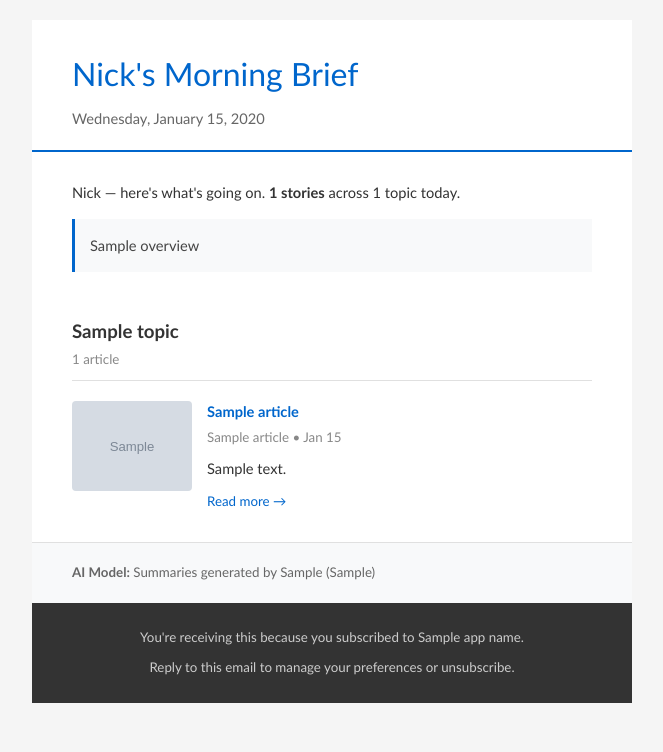
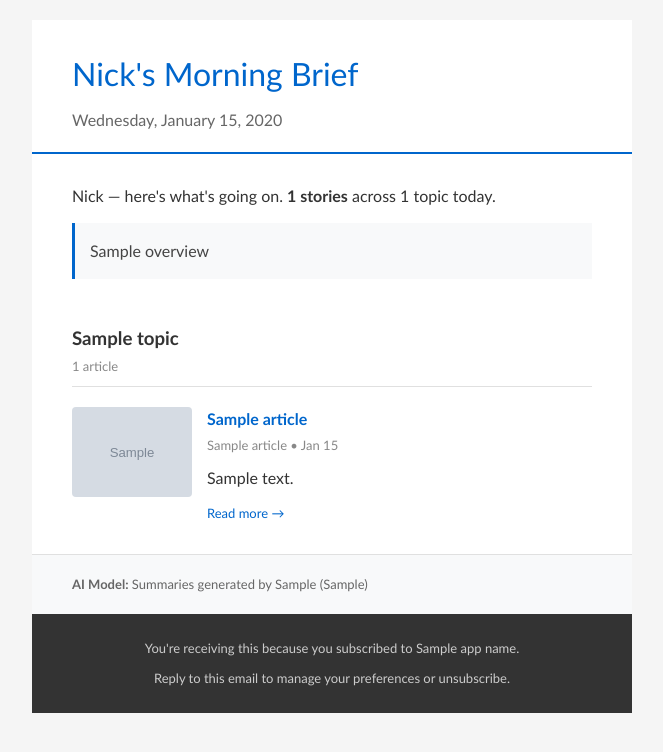
Before and after one commit to norangio/email-reports, a Python web app: template src/templates/digest_email.html in a window 1280 px wide. Shown: the top 752 px of the page, without its empty margins (308-971 px from the left). Run offline with Jinja, Linux system fonts and the light colour scheme; the template is opened without the code that fills it: most values are stand-ins (such as "Sample title", 1, 10 or a date in 2020); grey boxes marked "Sample" are stand-in pictures.

Commit message:
fix: bump inline font sizes for mobile email readability
Media queries are stripped by Gmail iOS and Outlook iOS, so the @media
approach had no effect. Switch to larger inline font sizes that render
readable without relying on <style> blocks: body 11pt→16px, secondary
10pt→14px, footer 10pt→13px. Also adds -webkit-text-size-adjust to all
three templates.

[with assist from Claude Code]

```diff
--- a/src/services/digest.py
+++ b/src/services/digest.py
@@ -58,7 +58,7 @@ def _renumber_and_linkify(
     paragraphs = [p.strip() for p in prose.split("\n\n") if p.strip()]
     styled_paragraphs = [
         f'<p class="body-text" style="margin: 0 0 12px 0; font-family: Calibri, \'Segoe UI\', Arial, sans-serif; '
-        f'font-size: 11pt; color: #333333; line-height: 1.6;">{p}</p>'
+        f'font-size: 16px; color: #333333; line-height: 1.6;">{p}</p>'
         for p in paragraphs
     ]
     return "\n".join(styled_paragraphs)
--- a/src/templates/digest_email.html
+++ b/src/templates/digest_email.html
@@ -10,7 +10,7 @@
     </style>
     <![endif]-->
 </head>
-<body style="margin: 0; padding: 0; background-color: #f5f5f5; font-family: Calibri, 'Segoe UI', Arial, sans-serif; font-size: 11pt; line-height: 1.5; color: #333333;">
+<body style="margin: 0; padding: 0; background-color: #f5f5f5; font-family: Calibri, 'Segoe UI', Arial, sans-serif; font-size: 16px; line-height: 1.5; color: #333333; -webkit-text-size-adjust: 100%; -ms-text-size-adjust: 100%;">
     <table role="presentation" width="100%" cellpadding="0" cellspacing="0" style="background-color: #f5f5f5;">
         <tr>
             <td align="center" style="padding: 20px 10px;">
@@ -23,7 +23,7 @@
                             <h1 style="margin: 0; font-family: Calibri, 'Segoe UI', Arial, sans-serif; font-size: 24pt; font-weight: normal; color: #0066cc;">
                                 Nick's Morning Brief
                             </h1>
-                            <p style="margin: 10px 0 0 0; font-family: Calibri, 'Segoe UI', Arial, sans-serif; font-size: 11pt; color: #666666;">
+                            <p style="margin: 10px 0 0 0; font-family: Calibri, 'Segoe UI', Arial, sans-serif; font-size: 16px; color: #666666;">
                                 {{ digest_date.strftime('%A, %B %d, %Y') }}
                             </p>
                         </td>
@@ -32,11 +32,11 @@
                     <!-- Greeting -->
                     <tr>
                         <td style="padding: 30px 40px 20px 40px;">
-                            <p style="margin: 0; font-family: Calibri, 'Segoe UI', Arial, sans-serif; font-size: 11pt; color: #333333;">
+                            <p style="margin: 0; font-family: Calibri, 'Segoe UI', Arial, sans-serif; font-size: 16px; color: #333333;">
                                 Nick — here's what's going on. <strong>{{ total_articles }} stories</strong> across {{ topics|length }} topic{% if topics|length != 1 %}s{% endif %} today.
                             </p>
                             {% if overview %}
-                            <p style="margin: 15px 0 0 0; padding: 15px; background-color: #f8f9fa; border-left: 3px solid #0066cc; font-family: Calibri, 'Segoe UI', Arial, sans-serif; font-size: 11pt; color: #444444; line-height: 1.6;">
+                            <p style="margin: 15px 0 0 0; padding: 15px; background-color: #f8f9fa; border-left: 3px solid #0066cc; font-family: Calibri, 'Segoe UI', Arial, sans-serif; font-size: 16px; color: #444444; line-height: 1.6;">
                                 {{ overview }}
                             </p>
                             {% endif %}
@@ -54,7 +54,7 @@
                                         <h2 style="margin: 0; font-family: Calibri, 'Segoe UI', Arial, sans-serif; font-size: 14pt; font-weight: bold; color: #333333;">
                                             {{ topic.name }}
                                         </h2>
-                                        <p style="margin: 5px 0 0 0; font-family: Calibri, 'Segoe UI', Arial, sans-serif; font-size: 10pt; color: #888888;">
+                                        <p style="margin: 5px 0 0 0; font-family: Calibri, 'Segoe UI', Arial, sans-serif; font-size: 13px; color: #888888;">
                                             {{ topic.articles|length }} article{% if topic.articles|length != 1 %}s{% endif %}
                                         </p>
                                     </td>
@@ -71,19 +71,19 @@
                                     </td>
                                     {% endif %}
                                     <td valign="top">
-                                        <h3 style="margin: 0; font-family: Calibri, 'Segoe UI', Arial, sans-serif; font-size: 11pt; font-weight: bold; color: #333333;">
+                                        <h3 style="margin: 0; font-family: Calibri, 'Segoe UI', Arial, sans-serif; font-size: 16px; font-weight: bold; color: #333333;">
                                             <a href="{{ article.url }}" style="color: #0066cc; text-decoration: none;">
                                                 {{ article.title }}
                                             </a>
                                         </h3>
-                                        <p style="margin: 5px 0 0 0; font-family: Calibri, 'Segoe UI', Arial, sans-serif; font-size: 10pt; color: #888888;">
+                                        <p style="margin: 5px 0 0 0; font-family: Calibri, 'Segoe UI', Arial, sans-serif; font-size: 13px; color: #888888;">
                                             {{ article.source_name }}{% if article.published_at %} &bull; {{ article.published_at.strftime('%b %d') }}{% endif %}
                                         </p>
-                                        <p style="margin: 10px 0 0 0; font-family: Calibri, 'Segoe UI', Arial, sans-serif; font-size: 11pt; color: #333333;">
+                                        <p style="margin: 10px 0 0 0; font-family: Calibri, 'Segoe UI', Arial, sans-serif; font-size: 16px; color: #333333;">
                                             {{ article.summary }}
                                         </p>
                                         <p style="margin: 10px 0 0 0;">
-                                            <a href="{{ article.url }}" style="font-family: Calibri, 'Segoe UI', Arial, sans-serif; font-size: 10pt; color: #0066cc; text-decoration: none;">
+                                            <a href="{{ article.url }}" style="font-family: Calibri, 'Segoe UI', Arial, sans-serif; font-size: 13px; color: #0066cc; text-decoration: none;">
                                                 Read more &rarr;
                                             </a>
                                         </p>
@@ -98,7 +98,7 @@
                     <!-- AI Attribution -->
                     <tr>
                         <td style="padding: 20px 40px; background-color: #f8f9fa; border-top: 1px solid #e0e0e0;">
-                            <p style="margin: 0; font-family: Calibri, 'Segoe UI', Arial, sans-serif; font-size: 10pt; color: #666666;">
+                            <p style="margin: 0; font-family: Calibri, 'Segoe UI', Arial, sans-serif; font-size: 13px; color: #666666;">
                                 <strong>AI Model:</strong> Summaries generated by {{ ai_provider }} ({{ ai_model }})
                             </p>
                         </td>
@@ -107,10 +107,10 @@
                     <!-- Footer -->
                     <tr>
                         <td style="padding: 25px 40px; background-color: #333333;">
-                            <p style="margin: 0; font-family: Calibri, 'Segoe UI', Arial, sans-serif; font-size: 10pt; color: #cccccc; text-align: center;">
+                            <p style="margin: 0; font-family: Calibri, 'Segoe UI', Arial, sans-serif; font-size: 13px; color: #cccccc; text-align: center;">
                                 You're receiving this because you subscribed to {{ app_name }}.
                             </p>
-                            <p style="margin: 10px 0 0 0; font-family: Calibri, 'Segoe UI', Arial, sans-serif; font-size: 10pt; color: #cccccc; text-align: center;">
+                            <p style="margin: 10px 0 0 0; font-family: Calibri, 'Segoe UI', Arial, sans-serif; font-size: 13px; color: #cccccc; text-align: center;">
                                 Reply to this email to manage your preferences or unsubscribe.
                             </p>
                         </td>
```
Also changed, not shown: src/templates/brief_email.html (+8 -8 lines), src/templates/welcome_email.html (+6 -6 lines).
